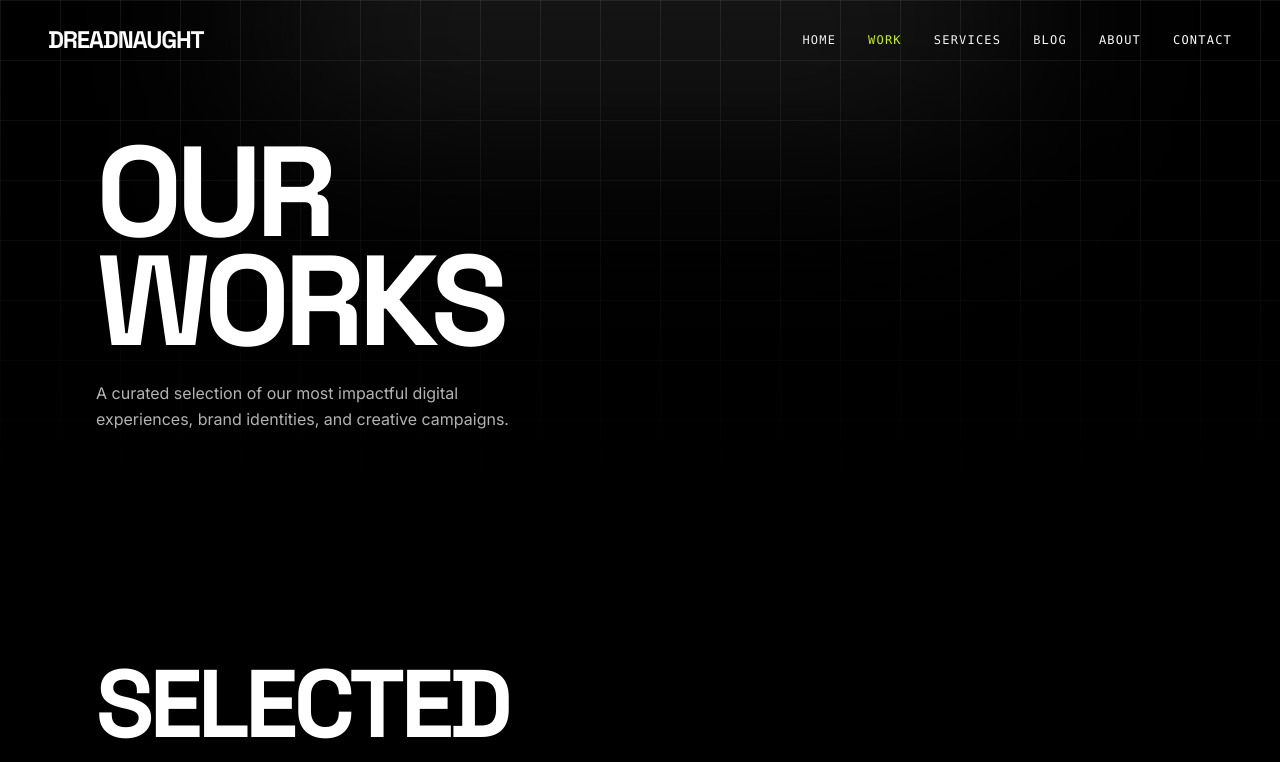
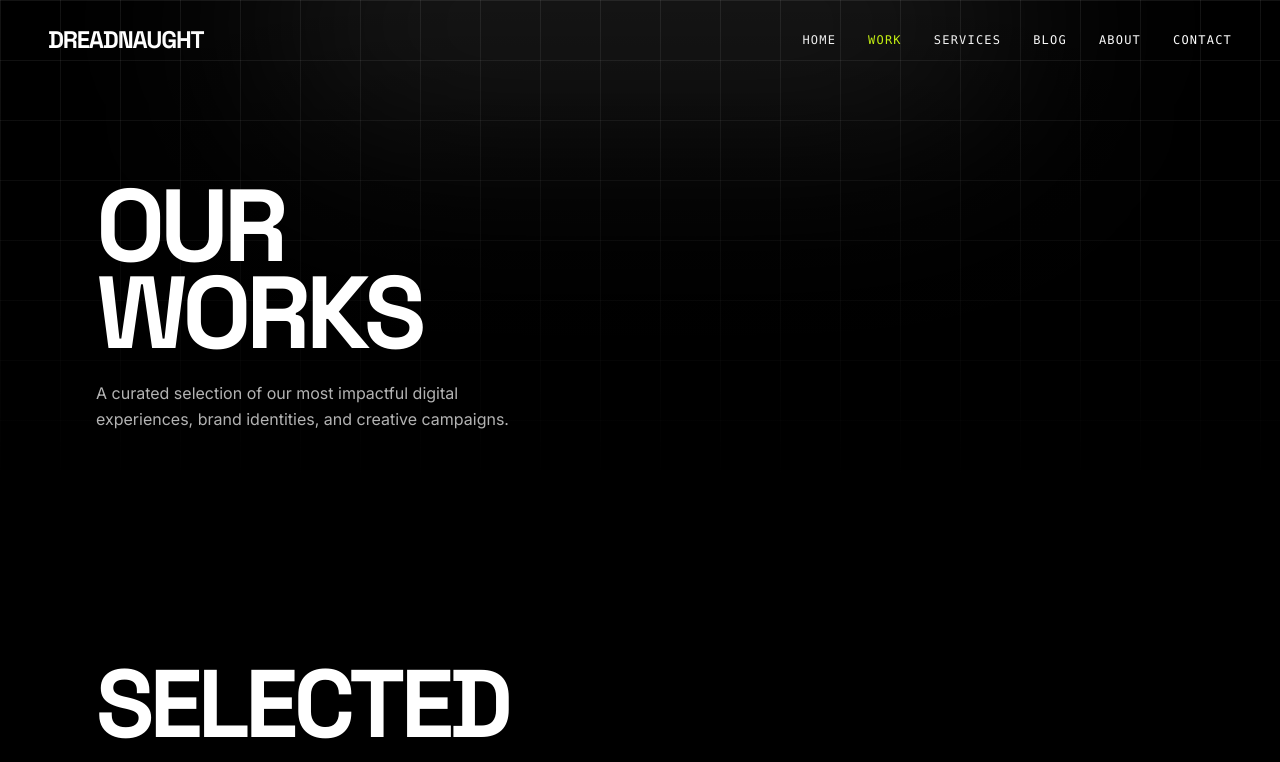
Before and after one commit to nahadgur/dreadnaught, a Next.js app: page /work in a window 1280 px wide. Shown: the top 762 px of the page. Built offline with nearby package versions, Linux system fonts and the light colour scheme.

Commit message:
Update page.tsx

```diff
--- a/app/work/page.tsx
+++ b/app/work/page.tsx
@@ -19,7 +19,7 @@ export default function WorkPage() {
         </div>
 
         <div className="relative z-10">
-          <h1 className="font-display text-[10vw] leading-[0.85] tracking-tighter uppercase font-bold text-white mb-6">
+          <h1 className="font-display text-[8vw] leading-[0.85] tracking-tighter uppercase font-bold text-white mb-6">
             Our<br/>Works
           </h1>
           <p className="text-white/70 font-sans max-w-md text-sm md:text-base leading-relaxed">
```
